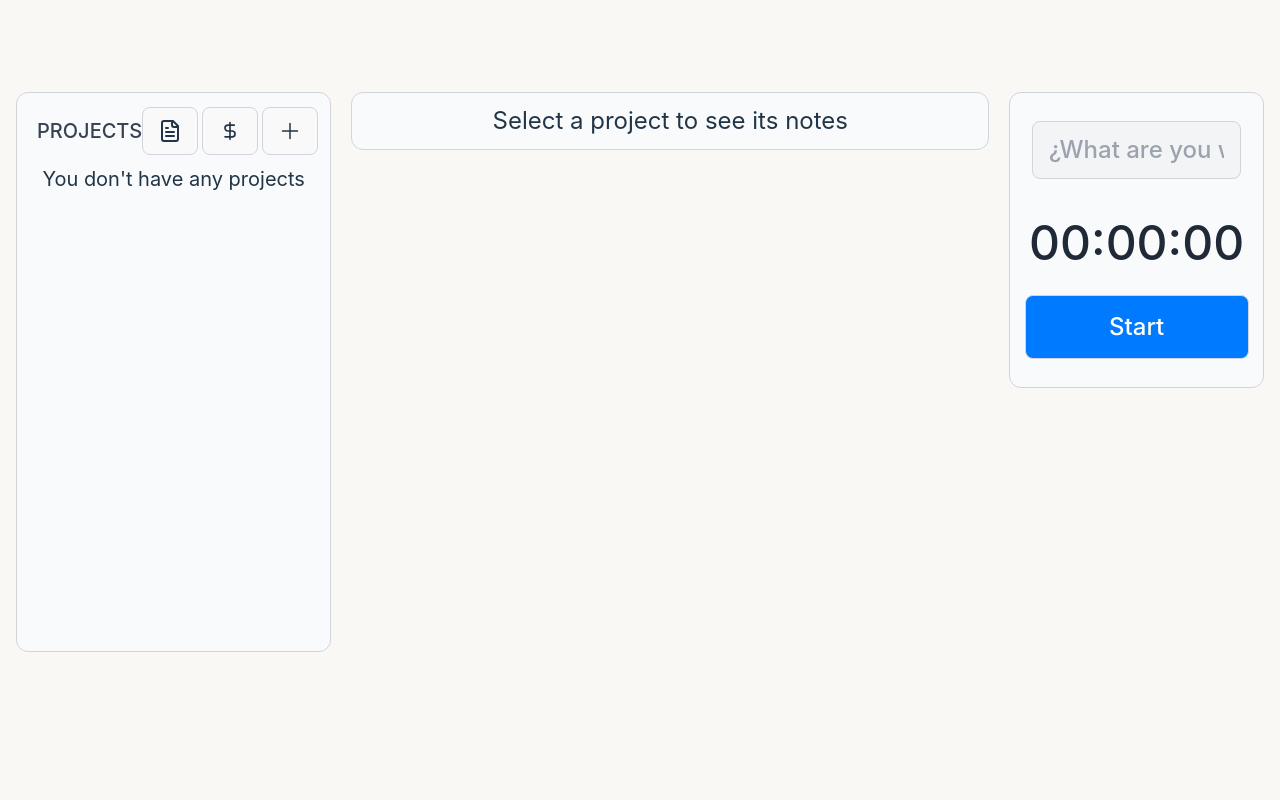
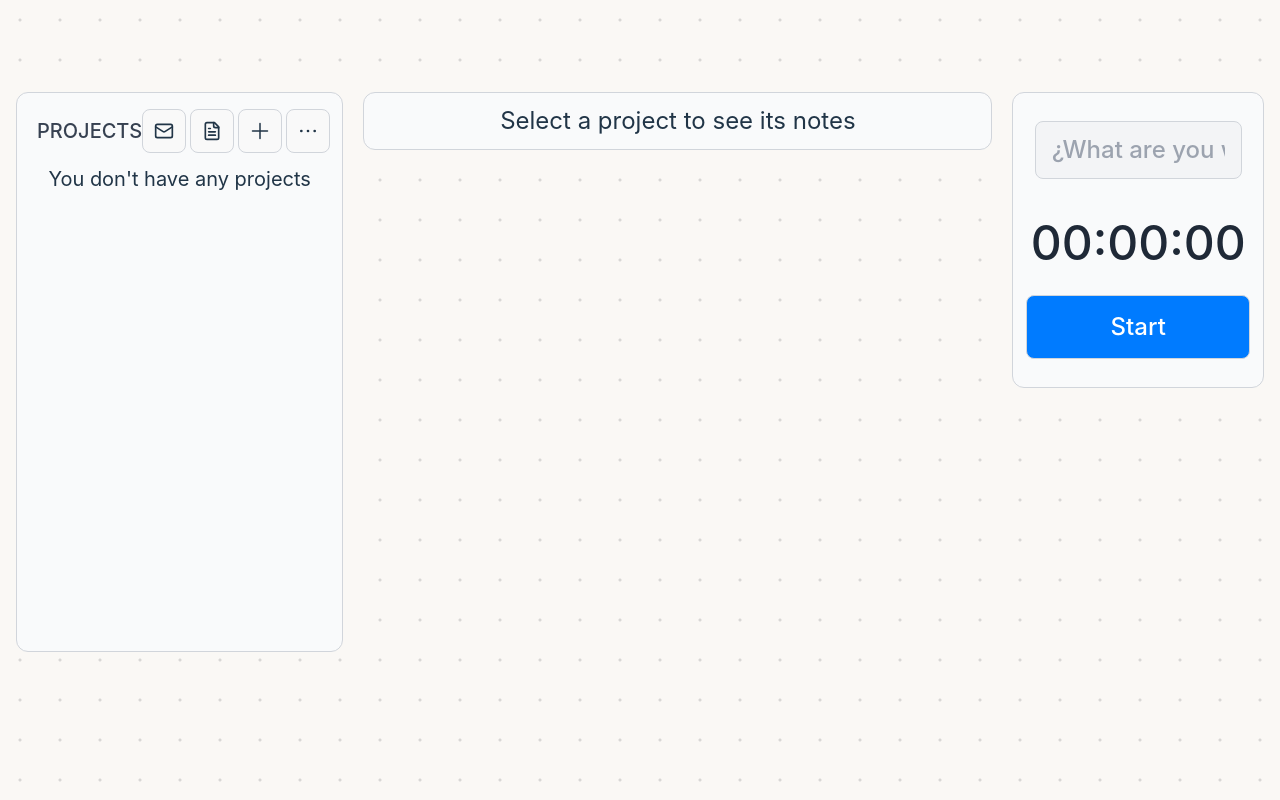
Before and after one commit to FelixCodex/Krono, a React (Vite) app: page / in a window 1280 px wide. Built offline with nearby package versions, Linux system fonts and the light colour scheme.

Commit message:
feat: added mail to send and changed minor styles

```diff
--- a/src/App.css
+++ b/src/App.css
@@ -16,6 +16,17 @@
 	background-image: radial-gradient(
 		circle,
 		rgba(138, 138, 138, 0.411) 1px,
+		transparent 2px
+	);
+}
+
+.bg-dotted-back {
+	background: none;
+	background-color: var(--bg-f); /* Color de fondo */
+	background-size: 40px 40px; /* Tamaño del patrón */
+	background-image: radial-gradient(
+		circle,
+		rgba(168, 168, 168, 0.411) 1px,
 		transparent 2px
 	);
 }
--- a/src/App.jsx
+++ b/src/App.jsx
@@ -5,7 +5,10 @@ import { useTimer } from './hooks/useTimer.jsx';
 import {
 	BARS_ICON,
 	DOLLAR,
+	ELLIPSIS,
 	FILE_TEXT,
+	MAIL,
+	PANEL_LEFT,
 	PLUS_ICON,
 	X_ICON,
 } from './icons/icons.jsx';
@@ -29,9 +32,14 @@ function App() {
 		renameCardFromProject,
 		hourFee,
 		setHourFee,
+		mail,
+		setMail,
 	} = useCard();
 	const { activated, timerClick } = useTimer();
 	const [projectsOpen, setProjectsOpen] = useState(false);
+	const [moreOptionOpen, setMoreOptionOpen] = useState(false);
+	const [inputWrong, setInputWrong] = useState(false);
+	const [mailSuccess, setMailSuccess] = useState(false);
 
 	const addProjectInput = useRef();
 
@@ -67,6 +75,8 @@ function App() {
 			}
 			case 'fee': {
 				const fee = Number(addProjectInput.current.value);
+				if (isNaN(fee)) return;
+
 				setHourFee(fee);
 				addProjectInput.current.value = '';
 				break;
@@ -80,12 +90,56 @@ function App() {
 				addProjectInput.current.value = '';
 				break;
 			}
+			case 'mail': {
+				if (!addProjectInput.current.value.endsWith('@gmail.com')) {
+					setInputWrong(true);
+					setTimeout(() => {
+						setInputWrong(false);
+					}, 500);
+					return;
+				}
+
+				setMail(addProjectInput.current.value);
+				addProjectInput.current.value = '';
+				break;
+			}
 		}
 
 		handleToggleModal();
 	};
 
-	const handleExportData = async () => {
+	const handleSendToEmail = async () => {
+		if (!mail) {
+			openModalWithPreset({ type: 'mail' });
+			return;
+		}
+		const exportData = cards.map(c => {
+			const projectCards = c.projectCards.map(card => {
+				return `<p style="margin-left: 14px"> ${
+					card.title
+				} : ${formatMillisToAdjustedHMS(card.dateinfo)}</p>`;
+			});
+
+			return `<p>${c.title} (${c.id}):</p> ${projectCards.join(' ')}`;
+		});
+		console.log(exportData.join(''));
+
+		const res = await fetch(
+			'https://portfolio-email-redirect-worker.josefelixlr05.workers.dev',
+			{
+				method: 'POST',
+				body: JSON.stringify({
+					from: 'Krono',
+					to: mail,
+					data: exportData.join(''),
+					type: 'data',
+				}),
+			}
+		);
+		console.log(res.status);
+	};
+
+	const handleExportDataToFile = async () => {
 		const exportData = cards.map(c => {
 			const projectCards = c.projectCards.map(card => {
 				return `  ${card.title} : ${formatMillisToAdjustedHMS(
@@ -95,20 +149,6 @@ function App() {
 
 			return `${c.title} (${c.id}): \n ${projectCards.join(' ')}`;
 		});
-		const res = await fetch(
-			'https://portfolio-email-redirect-worker.josefelixlr05.workers.dev',
-			{
-				method: 'POST',
-				body: {
-					from: 'Krono',
-					to: 'josefelixlr05@gmail.com',
-					data: JSON.stringify(exportData),
-					type: 'data',
-				},
-			}
-		);
-		console.log(res.status);
-		return;
 
 		const date = new Date();
 		const filename = `Krono_report-${date.getFullYear()}.${
@@ -158,7 +198,7 @@ function App() {
 			  };
 
 	return (
-		<main className='bg-[--bg-f] w-full h-screen'>
+		<main className='bg-dotted-back w-full h-screen'>
 			<section
 				className='fixed left-0 top-0 z-[200] items-center justify-center w-full h-full bg-[#00000066]'
 				id='modalContainer'
@@ -173,9 +213,10 @@ function App() {
 					</h2>
 					<input
 						ref={addProjectInput}
-						type='text'
 						placeholder='Nombre del projecto'
-						className='w-11/12 -mt-1 rounded-lg p-2 px-3 cursor-pointer transition-colors bg-gray-100 border border-gray-300 text-lg font-medium'
+						className={`w-11/12 -mt-1 ${
+							inputWrong ? 'shake border-red-500' : 'border-gray-300 '
+						} rounded-lg p-2 px-3 cursor-pointer transition-colors bg-gray-100 border text-lg font-medium`}
 						id='projectInput'
 					/>
 					<div className='flex items-center justify-center gap-3 mt-1'>
@@ -188,8 +229,8 @@ function App() {
 						<button
 							className='w-28 h-16'
 							id='projectButton'
+							data-type='add'
 							onClick={handleClickProject}
-							data-type='add'
 						>
 							Add
 						</button>
@@ -214,32 +255,75 @@ function App() {
 						</p>
 						<div className='flex items-center gap-1'>
 							<button
-								className='w-14 h-12 z-50 p-0 flex items-center justify-center'
-								onClick={handleExportData}
-								title='Export Data'
+								className='w-11 h-11 z-50 p-0 flex items-center justify-center'
+								onClick={handleSendToEmail}
+								title='Export Data to Mail'
 							>
-								<FILE_TEXT className={'size-6'}></FILE_TEXT>
+								<MAIL className={'size-5'}></MAIL>
 							</button>
 							<button
-								className='w-14 h-12 z-50 px-4 font-medium text-sm flex items-center justify-center'
-								onClick={handleFeeModal}
-								title='Set Fee'
+								className='w-11 h-11 z-50 p-0 flex items-center justify-center'
+								onClick={handleExportDataToFile}
+								title='Export Data to File'
 							>
-								<DOLLAR className={'size-5'}></DOLLAR>
+								<FILE_TEXT className={'size-5'}></FILE_TEXT>
 							</button>
 							<button
-								className='w-14 h-12 z-50 p-0 flex items-center justify-center'
+								className='w-11 h-11 z-50 p-0 flex items-center justify-center'
 								onClick={handleModal}
 								title='Add Project'
 							>
 								<PLUS_ICON className={'size-6'}></PLUS_ICON>
 							</button>
+							<div className={`relative z-[150] flex justify-center`}>
+								<button
+									className='w-11 h-11 z-50 p-0 flex items-center justify-center'
+									onClick={() => {
+										setMoreOptionOpen(!moreOptionOpen);
+									}}
+									title='Add Project'
+								>
+									{moreOptionOpen ? (
+										<X_ICON className={'size-6'}></X_ICON>
+									) : (
+										<ELLIPSIS className={'size-8'}></ELLIPSIS>
+									)}
+								</button>
+								<div
+									className={`p-1 gap-1 absolute top-[110%] right-0 flex flex-col items-center justify-start bg-gray-50 rounded-xl border border-gray-300 ${
+										moreOptionOpen ? 'flex' : 'hidden'
+									}`}
+								>
+									<button
+										className=' w-full h-11 z-50 px-3 font-medium text-sm flex gap-1 items-center justify-center'
+										onClick={() => {
+											setMoreOptionOpen(!moreOptionOpen);
+											handleFeeModal();
+										}}
+										title='Set Fee'
+									>
+										<DOLLAR className={'size-5'}></DOLLAR>
+										<span className='text-nowrap font-medium'>Set Fee</span>
+									</button>
+									<button
+										className=' w-full h-11 z-50 px-3 flex gap-1 text-sm items-center justify-center'
+										onClick={() => {
+											setMoreOptionOpen(!moreOptionOpen);
+											openModalWithPreset({ type: 'mail' });
+										}}
+										title='Set Mail to Export Data'
+									>
+										<MAIL className={'size-5'}></MAIL>
+										<span className='text-nowrap font-medium'>Set Mail</span>
+									</button>
+								</div>
+							</div>
 							<button
-								className='w-14 h-12 flex xl:hidden z-50 p-0 items-center justify-center'
+								className='w-11 h-11 flex xl:hidden z-50 p-0 items-center justify-center'
 								onClick={() => setProjectsOpen(false)}
 								title='Close'
 							>
-								<X_ICON className={'size-6'}></X_ICON>
+								<PANEL_LEFT className={'size-6'}></PANEL_LEFT>
 							</button>
 						</div>
 					</div>
@@ -319,7 +403,7 @@ function App() {
 									) : (
 										<div
 											key='no-notes'
-											className='text-2xl mt-8'
+											className='text-2xl my-8'
 										>
 											There are no notes in this project
 										</div>
@@ -374,7 +458,7 @@ function App() {
 					<p
 						className={`font-medium text-5xl  ${
 							activated == true || activated == null
-								? 'animate-pulse text-red-500'
+								? 'text-red-600'
 								: 'text-gray-800'
 						}`}
 						id='counterText'
--- a/src/icons/icons.jsx
+++ b/src/icons/icons.jsx
@@ -196,3 +196,141 @@ export function FILE_TEXT({ className }) {
 		</svg>
 	);
 }
+
+export function MAIL({ className }) {
+	return (
+		<svg
+			xmlns='http://www.w3.org/2000/svg'
+			width='24'
+			height='24'
+			viewBox='0 0 24 24'
+			fill='none'
+			stroke='currentColor'
+			strokeWidth='2'
+			strokeLinecap='round'
+			strokeLinejoin='round'
+			className={className}
+		>
+			<rect
+				width='20'
+				height='16'
+				x='2'
+				y='4'
+				rx='2'
+			></rect>
+			<path d='m22 7-8.97 5.7a1.94 1.94 0 0 1-2.06 0L2 7'></path>
+		</svg>
+	);
+}
+
+export function ELLIPSIS({ className }) {
+	return (
+		<svg
+			xmlns='http://www.w3.org/2000/svg'
+			width='24'
+			height='24'
+			viewBox='0 0 24 24'
+			fill='none'
+			stroke='currentColor'
+			strokeWidth='2'
+			strokeLinecap='round'
+			strokeLinejoin='round'
+			className={className}
+		>
+			<path d='M17 12h.01'></path>
+			<path d='M12 12h.01'></path>
+			<path d='M7 12h.01'></path>
+		</svg>
+	);
+}
+
+export function MAIL_CHECK({ className }) {
+	return (
+		<svg
+			xmlns='http://www.w3.org/2000/svg'
+			width='24'
+			height='24'
+			viewBox='0 0 24 24'
+			fill='none'
+			stroke='currentColor'
+			strokeWidth='2'
+			strokeLinecap='round'
+			strokeLinejoin='round'
+			className={className}
+		>
+			<path d='M22 13V6a2 2 0 0 0-2-2H4a2 2 0 0 0-2 2v12c0 1.1.9 2 2 2h8'></path>
+			<path d='m22 7-8.97 5.7a1.94 1.94 0 0 1-2.06 0L2 7'></path>
+			<path d='m16 19 2 2 4-4'></path>
+		</svg>
+	);
+}
+
+export function MAIL_PLUS({ className }) {
+	return (
+		<svg
+			xmlns='http://www.w3.org/2000/svg'
+			width='24'
+			height='24'
+			viewBox='0 0 24 24'
+			fill='none'
+			stroke='currentColor'
+			strokeWidth='2'
+			strokeLinecap='round'
+			strokeLinejoin='round'
+			className={className}
+		>
+			<path d='M22 13V6a2 2 0 0 0-2-2H4a2 2 0 0 0-2 2v12c0 1.1.9 2 2 2h8'></path>
+			<path d='m22 7-8.97 5.7a1.94 1.94 0 0 1-2.06 0L2 7'></path>
+			<path d='M19 16v6'></path>
+			<path d='M16 19h6'></path>
+		</svg>
+	);
+}
+
+export function FILE_PLUS({ className }) {
+	return (
+		<svg
+			xmlns='http://www.w3.org/2000/svg'
+			width='24'
+			height='24'
+			viewBox='0 0 24 24'
+			fill='none'
+			stroke='currentColor'
+			strokeWidth='2'
+			strokeLinecap='round'
+			strokeLinejoin='round'
+			className={className}
+		>
+			<path d='M15 2H6a2 2 0 0 0-2 2v16a2 2 0 0 0 2 2h12a2 2 0 0 0 2-2V7Z'></path>
+			<path d='M14 2v4a2 2 0 0 0 2 2h4'></path>
+			<path d='m9 15 2 2 4-4'></path>
+		</svg>
+	);
+}
+
+export function PANEL_LEFT({ className }) {
+	return (
+		<svg
+			xmlns='http://www.w3.org/2000/svg'
+			width='24'
+			height='24'
+			viewBox='0 0 24 24'
+			fill='none'
+			stroke='currentColor'
+			strokeWidth='2'
+			strokeLinecap='round'
+			strokeLinejoin='round'
+			className={className}
+		>
+			<rect
+				width='18'
+				height='18'
+				x='3'
+				y='3'
+				rx='2'
+			></rect>
+			<path d='M9 3v18'></path>
+			<path d='m16 15-3-3 3-3'></path>
+		</svg>
+	);
+}
--- a/src/utils/utils.js
+++ b/src/utils/utils.js
@@ -142,6 +142,15 @@ export const openModalWithPreset = ({ type, input, id }) => {
 			buttonM.dataset.id = id;
 			break;
 		}
+		case 'mail': {
+			titleM.textContent = 'Establecer correo electrónico';
+			inputM.value = '';
+			inputM.placeholder = 'Correo electrónico';
+			buttonM.textContent = 'Set';
+			buttonM.dataset.type = 'mail';
+			buttonM.dataset.id = id;
+			break;
+		}
 	}
 
 	handleToggleModal();
```
Also changed, not shown: src/context/card.jsx (+13 -3 lines).
